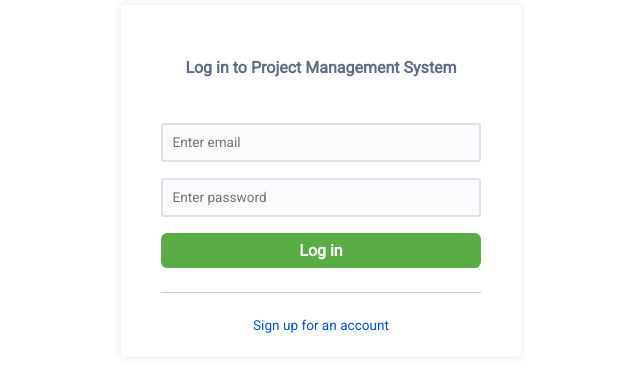
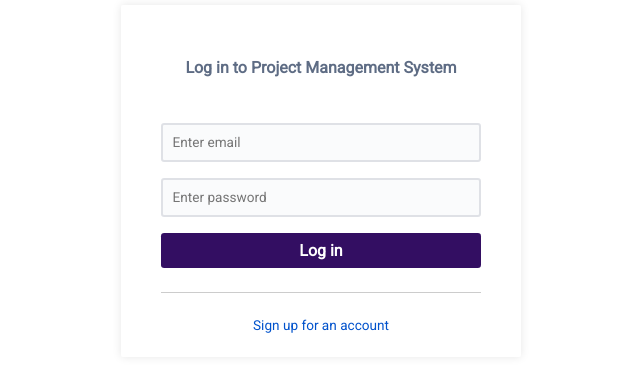
Before and after one commit to naseefmw/project-management-system, a React (Create React App) app in the folder client/: page / in a window 1280 px wide. Shown: the part 161-532 px from the top of the page, without its empty margins (319-959 px from the left). Built offline with nearby package versions, Linux system fonts and the light colour scheme; a web font is replaced by a local one.

Commit message:
Changed Color Palette

```diff
--- a/client/src/Components/Pages/BoardPage/BoardComponents/TopBar/styled.js
+++ b/client/src/Components/Pages/BoardPage/BoardComponents/TopBar/styled.js
@@ -1,5 +1,5 @@
-import styled from 'styled-components';
-import { xs } from '../../../../../BreakPoints';
+import styled from "styled-components";
+import { xs } from "../../../../../BreakPoints";
 
 export const TopBar = styled.div`
   height: 52px;
@@ -13,7 +13,7 @@ export const TopBar = styled.div`
   gap: 0.3rem;
 
   ${xs({
-		gap: '0.1rem',
+    gap: "0.1rem",
   })}
 `;
 
@@ -44,12 +44,12 @@ export const InviteButton = styled.button`
   padding: 0rem 1rem;
   align-items: center;
   gap: 0.5rem;
-	border-radius: 3px;
-	background-color: #0079bf;
+  border-radius: 2px;
+  background-color: #6e43a3;
   cursor: pointer;
   transition: 250ms ease;
   &:hover {
-		background-color: #00599f;
+    background-color: #330e62;
   }
 `;
 
@@ -57,7 +57,7 @@ export const TextSpan = styled.span`
   font-size: 0.85rem;
   font-weight: 600;
   ${xs({
-		display: 'none',
+    display: "none",
   })}
 `;
 
@@ -73,7 +73,7 @@ export const BoardNameInput = styled.input`
   overflow: hidden;
   white-space: nowrap;
   text-overflow: ellipsis;
-	width: ${(props) => props.value.length * 0.75 + 'rem'};
+  width: ${(props) => props.value.length * 0.75 + "rem"};
   font-weight: 600;
   color: white;
   outline: 2px solid rgba(255, 255, 255, 0.25);
@@ -100,6 +100,6 @@ export const BoardNameInput = styled.input`
   }
 
   ${xs({
-		maxWidth: '8rem',
+    maxWidth: "8rem",
   })}
 `;
--- a/client/src/Components/Pages/BoardsPage/Boards.js
+++ b/client/src/Components/Pages/BoardsPage/Boards.js
@@ -60,9 +60,7 @@ const Boards = () => {
                 );
               })}
           {!pending && (
-            <AddBoard onClick={() => setOpenModal(true)}>
-              Create new board
-            </AddBoard>
+            <AddBoard onClick={() => setOpenModal(true)}>Create Board</AddBoard>
           )}
           {openModal && <CreateBoard callback={handleModalClose} />}
         </Wrapper>
--- a/client/src/Components/Pages/BoardsPage/Styled.js
+++ b/client/src/Components/Pages/BoardsPage/Styled.js
@@ -1,7 +1,7 @@
 import styled from "styled-components";
 
 export const Container = styled.div`
-  background-color: #f6a5c0;
+  background-color: #ffffff;
   background-position: 50%;
   background-size: cover;
   height: 100vh;
@@ -42,9 +42,9 @@ export const Board = styled.div`
   text-align: center;
   font-size: 1rem;
   margin: 0 0.8rem 1rem 0.8rem;
-  width: 190px;
-  height: 90px;
-  border-radius: 5px;
+  width: 200px;
+  height: 92px;
+  border-radius: 2px;
   ${(props) =>
     props.isImage
       ? "background-image: url(" + props.link + ");"
@@ -67,12 +67,10 @@ export const Board = styled.div`
 `;
 
 export const AddBoard = styled(Board)`
-  width: 190px;
-  height: 90px;
-  background-color: #9778ce;
+  background-color: #4a148c;
   font-size: 1rem;
-  transition: 2s;
-  opacity: 65%;
+  transition: 1.5s;
+  opacity: 35%;
   background-size: 200% auto;
   color: white;
   display: flex;
--- a/client/src/Components/Pages/LoginPage/Styled.js
+++ b/client/src/Components/Pages/LoginPage/Styled.js
@@ -40,7 +40,7 @@ export const FormCard = styled.div`
   margin: 0 auto;
   position: relative;
   background-color: #ffffff;
-  border-radius: 3px;
+  border-radius: 2px;
   padding: 1.5rem 2.5rem;
   box-shadow: rgb(0 0 0 / 10%) 0 0 10px;
 
@@ -87,16 +87,16 @@ export const Input = styled.input`
   }
 `;
 export const Button = styled.button`
-  background-color: #5aac44;
+  background-color: #330e62;
   width: 100%;
-  border-radius: 0.4rem;
+  border-radius: 0.2rem;
   padding: 0.5rem 1rem;
   color: white;
   border: none;
   cursor: pointer;
   font-weight: bold;
   &:hover {
-    background: linear-gradient(to bottom, #61bd4f 0%, #5aac44 100%);
+    background: linear-gradient(to bottom, #6e43a3 0%, #330e62 100%);
   }
 `;
 export const Hr = styled.hr`
--- a/client/src/Components/Pages/RegisterPage/Styled.js
+++ b/client/src/Components/Pages/RegisterPage/Styled.js
@@ -86,7 +86,7 @@ export const Input = styled.input`
   }
 `;
 export const Button = styled.button`
-  background-color: #5aac44;
+  background-color: #330e62;
   width: 100%;
   border-radius: 0.4rem;
   padding: 0.5rem 1rem;
@@ -98,7 +98,7 @@ export const Button = styled.button`
     background: ${(props) =>
       props.disabled
         ? "lightgrey"
-        : "linear-gradient(to bottom, #61bd4f 0%, #5aac44 100%)"};
+        : "linear-gradient(to bottom, #6e43a3 0%, #330e62 100%)"};
   }
   &:disabled {
     background-color: lightgray;
```
Also changed, not shown: client/src/Components/Pages/BoardPage/BoardComponents/List/List.js (+64 -40 lines), client/src/Components/Pages/BoardPage/BoardComponents/List/styled.js (+13 -13 lines). Lines whose indentation alone changed are shown as unchanged.
